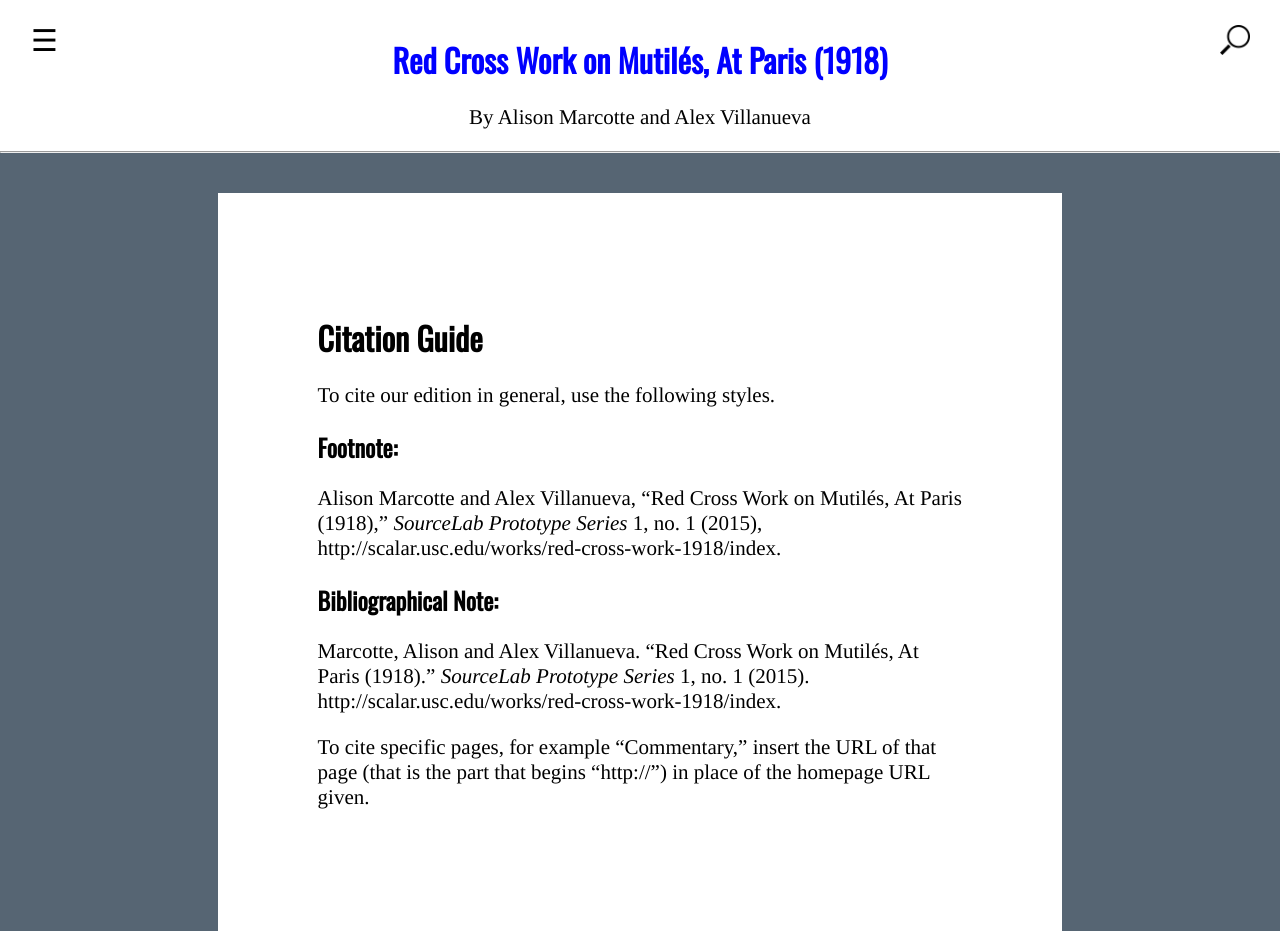
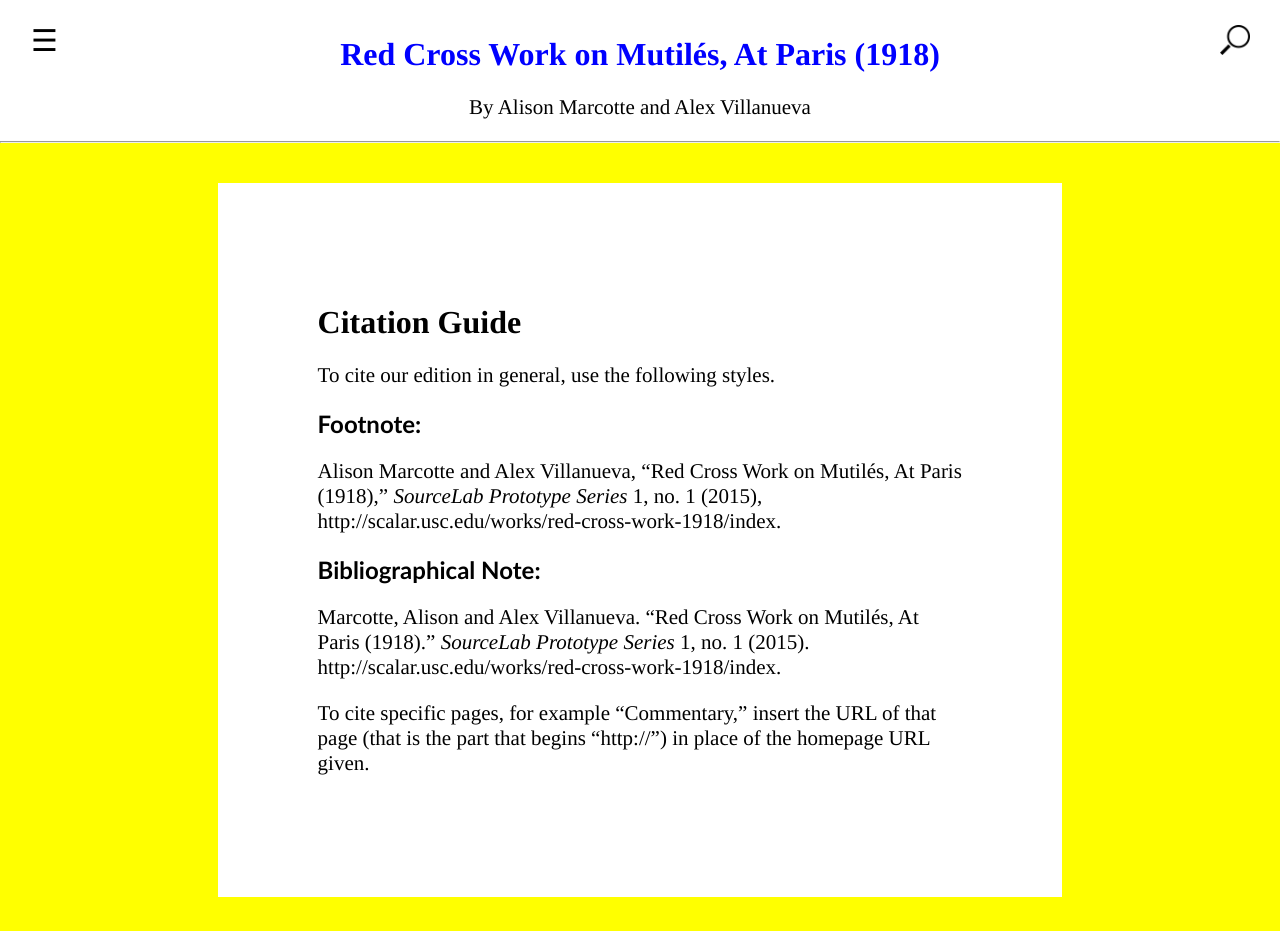
Before and after one commit to TonLeon/Mindoc_Original_Prototype, a Jekyll site: the page built from 004_about_the_source.md, in a window 1280 px wide. Built offline with Jekyll 4.4.1, drawn with Linux system fonts in a browser that asks for light colours; after the commit the page ends 900 px from its top, so only the background shows below that.

Commit message:
Update main.scss

```diff
--- a/_sass/main.scss
+++ b/_sass/main.scss
@@ -29,15 +29,6 @@ h2.header_main{
 	font-family: "Times"; // to change the font of the side nabigation bar
 }
 
-// Header
-
-header {
-  font-family: "Calibri";
-  text-align: center;
-  padding-top: 15px;
-  background-color: white;
-}
-
 
 // Main content and links
 
@@ -52,6 +43,22 @@ a {
   text-decoration: none !important;
 }
 
+h1{
+	font-family: "Times"; // to change the font of the big headlines
+}
+
+h2{
+	font-family: "Calibri"; // to change the font of the medium headlines
+}
+
+h3{
+	font-family: "Monospaced"; // to change the font of the small headlines
+}
+
+body, html {
+	background-color: Yellow; // to change the website background
+}
+
 
 // THE REST OF THE PARAMETERS THAT SHOULD NOT BE TOUCHED
 // Basic
@@ -59,7 +66,6 @@ a {
 body, html {
   height: 100%;
   margin: 0;
-  background-color: #566573;
 }
 
 
@@ -74,17 +80,14 @@ body, html {
   text-align: center;
 }
 
-h1{
-	font-family: "Oswald";
+// Header
+
+header {
+  text-align: center;
+  padding-top: 15px;
+  background-color: white;
 }
 
-h2{
-	font-family: "Oswald";
-}
-
-h3{
-	font-family: "Oswald";
-}
 
 // Navigation
 
@@ -200,10 +203,6 @@ span {
 .search_result{
   font-size: 24px;
   font-style: italic;
-}
-
-h1 {
-  font-family: "Oswald";
 }
 
 a.header {
```
